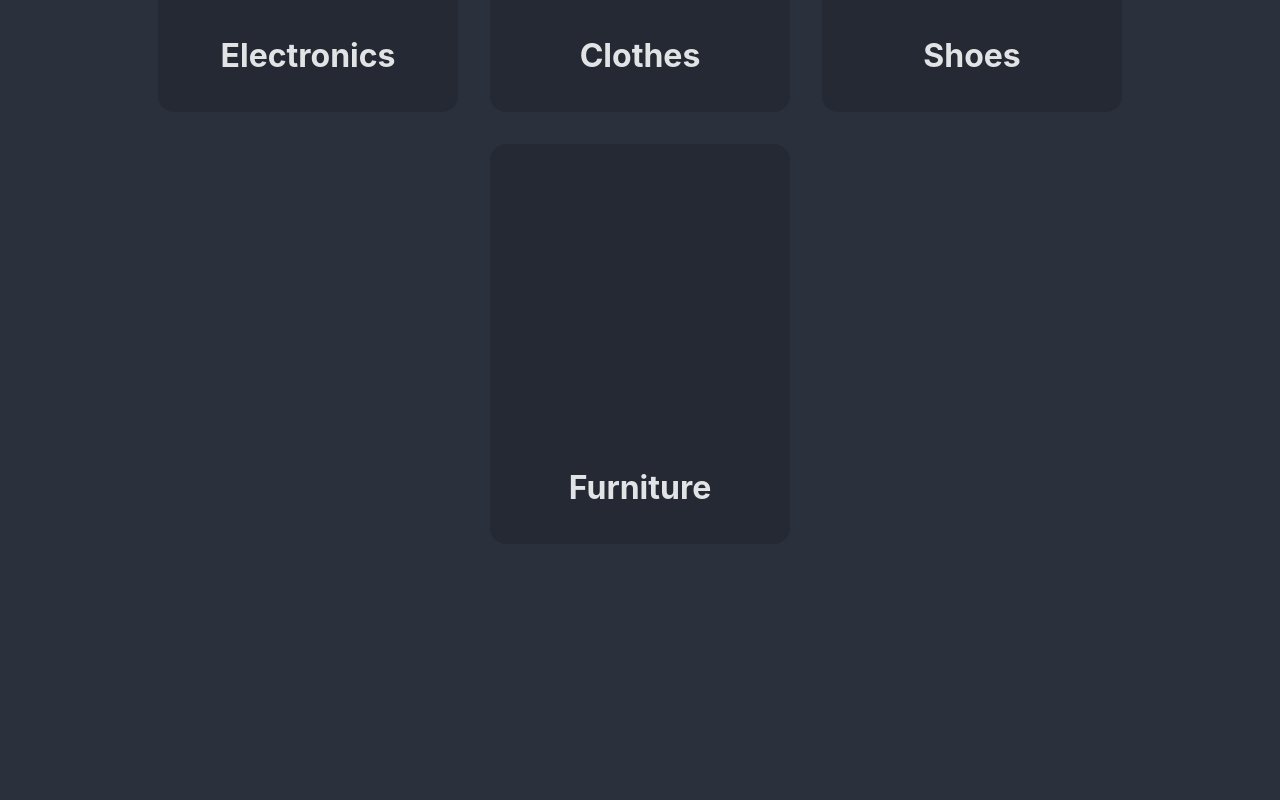
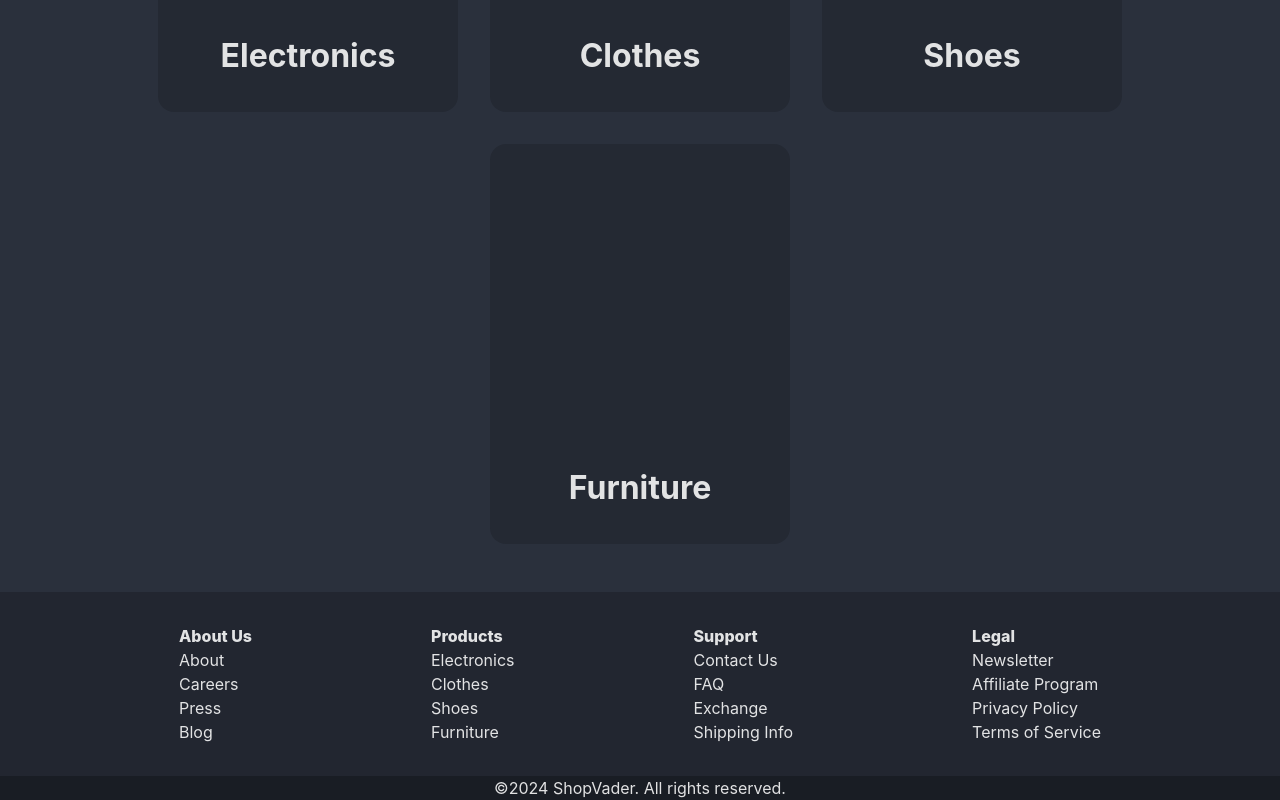
Before and after one commit to SVigramR/ShopVader, a React (Vite) app: page / in a window 1280 px wide. Shown: the part 1216-2016 px from the top of the page. Before the commit the page ends 1792 px from the top, so only its background shows below. Built offline with nearby package versions, Linux system fonts and the light colour scheme.

Commit message:
Added footer to the app

```diff
--- a/src/App.jsx
+++ b/src/App.jsx
@@ -1,6 +1,7 @@
 import './App.css'
 import HeadSection from './components/HeadSection'
 import HomePage from './Home'
+import FooterSection from './components/Footer'
 
 function App() {
 
@@ -8,6 +9,7 @@ function App() {
     <>
       <HeadSection />
       <HomePage />
+      <FooterSection />
     </>
   )
 }
--- /dev/null
+++ b/src/components/Footer.jsx
@@ -0,0 +1,45 @@
+import footer from '../styles/footer.module.css'
+
+function FooterSection() {
+    return (
+        <>
+            <footer className={footer.foo}>
+                <div className={footer.info}>
+                        <ul>
+                            <li>About Us</li>
+                            <li>About</li>
+                            <li>Careers</li>
+                            <li>Press</li>
+                            <li>Blog</li>
+                        </ul>
+                        <ul className={footer.secChild}>
+                            <li>Products</li>
+                            <li>Electronics</li>
+                            <li>Clothes</li>
+                            <li>Shoes</li>
+                            <li>Furniture</li>
+                        </ul>
+                        <ul>
+                            <li>Support</li>
+                            <li>Contact Us</li>
+                            <li>FAQ</li>
+                            <li>Exchange</li>
+                            <li>Shipping Info</li>
+                        </ul>
+                        <ul>
+                            <li>Legal</li>
+                            <li>Newsletter</li>
+                            <li>Affiliate Program</li>
+                            <li>Privacy Policy</li>
+                            <li>Terms of Service</li>
+                        </ul>
+                </div>
+                <div className={footer.reserved}>
+                    <p>©2024 ShopVader. All rights reserved.</p>
+                </div>
+            </footer>
+        </>
+    )
+}
+
+export default FooterSection;
--- /dev/null
+++ b/src/styles/footer.module.css
@@ -0,0 +1,62 @@
+.foo {
+    display: flex;
+    flex-direction: column;
+    align-items: center;
+    justify-content: center;
+    margin-top: 3rem;
+    width: 100vw;
+    background-color: #222630;
+}
+
+li {
+    list-style: none;
+    text-align: left;
+    font-weight: 400;
+    /* font */
+}
+
+li:first-child {
+    font-weight: 800;
+}
+
+.info {
+    display: flex;
+    padding: 2rem;
+    width: 100vw;
+    gap: 2rem;
+    justify-content: space-evenly;
+    flex-wrap: wrap;
+}
+
+.infoSub {
+    display: flex;
+}
+
+.reserved {
+    background-color: #191d24;
+    width: 100vw;
+}
+
+@media screen and (max-width: 600px) {
+    .info {
+        font-size: 14px;
+        gap: 1rem;
+        justify-content: center;
+    }
+}
+
+@media screen and (max-width: 350px) {
+    .info {
+        justify-content: flex-start;
+    }
+
+    .secChild {
+        margin-left: 24px;
+    }
+}
+
+@media screen and (max-width: 250px) {
+    .secChild {
+        margin-left: 0;
+    }
+}
```
